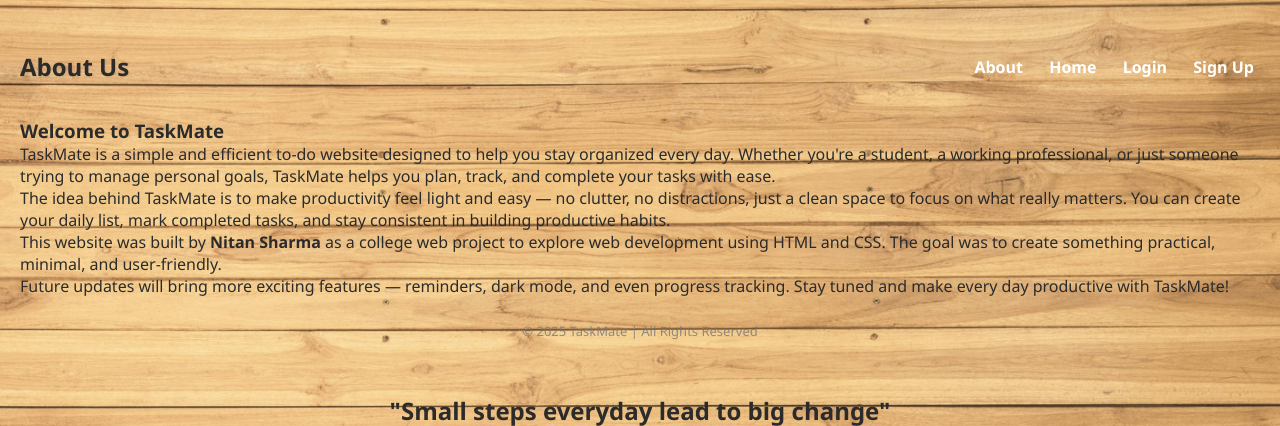
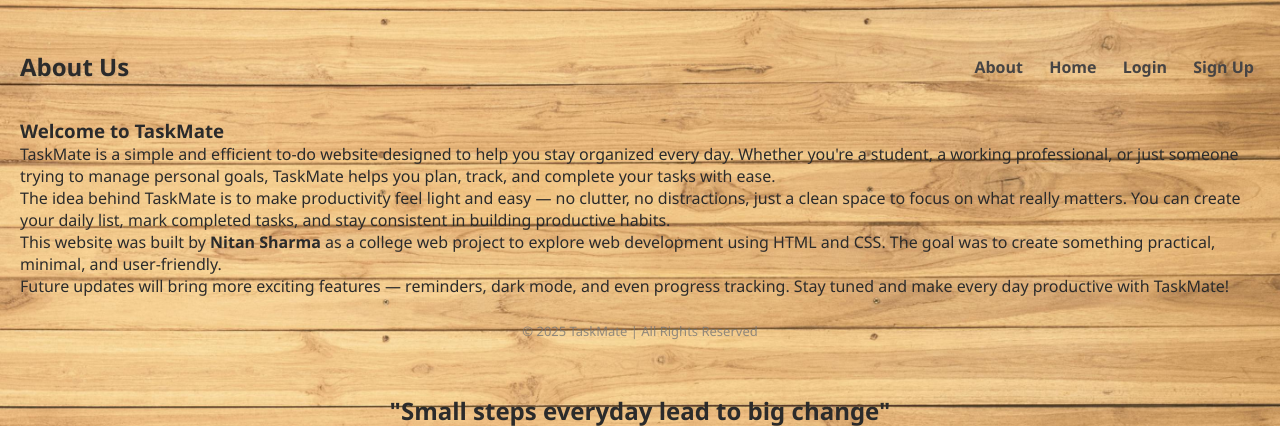
Before and after one commit to Nitansharma-gcet/web-technology-lab, a PHP site: page /about.html in a window 1280 px wide. Shown: the top 426 px of the page. Run offline with PHP 8.4, Linux system fonts and the light colour scheme.

Commit message:
Update style.css

```diff
--- a/TaskMate/style.css
+++ b/TaskMate/style.css
@@ -35,7 +35,7 @@
 nav a {
   margin-left: 10px;
   text-decoration: none;
-  color: #ffffff;
+  color: rgb(70, 68, 68);
   font-weight: 600;
   padding: 3px 6px;
   border-radius: 4px;
```
